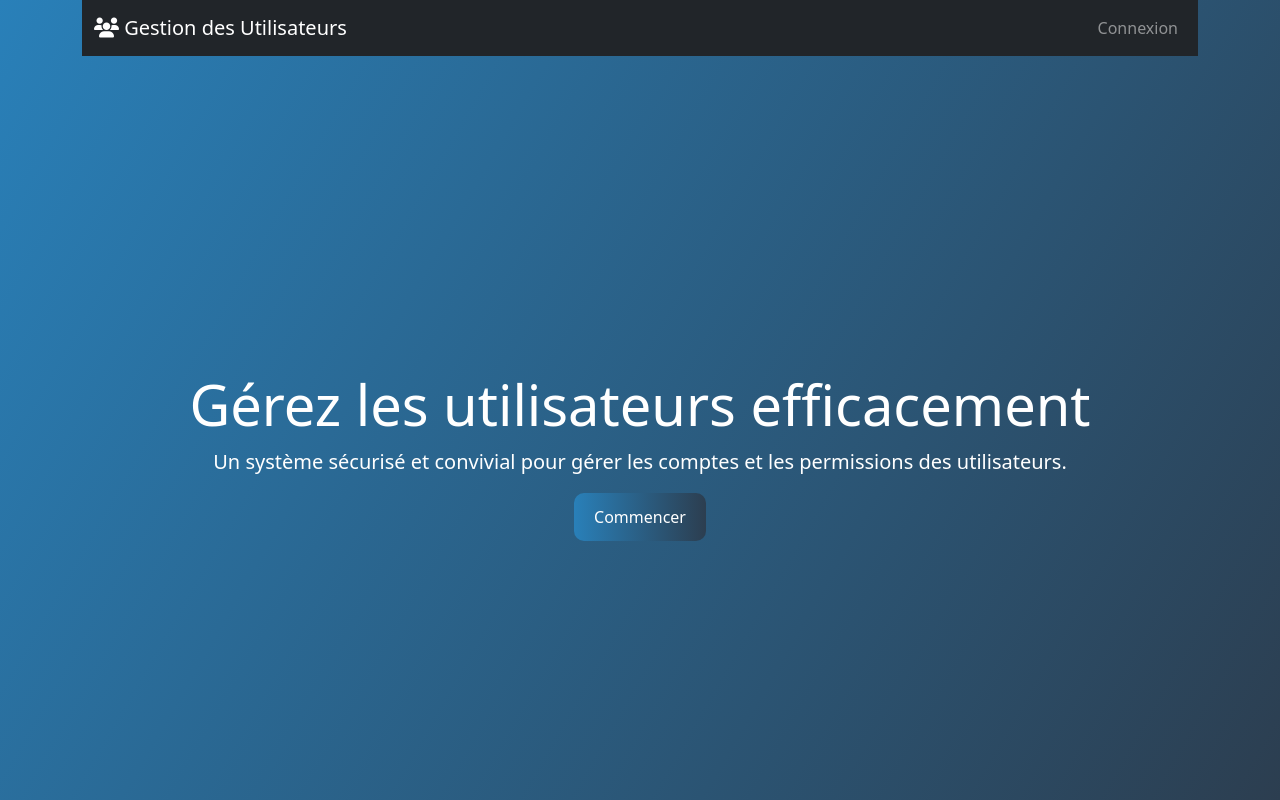
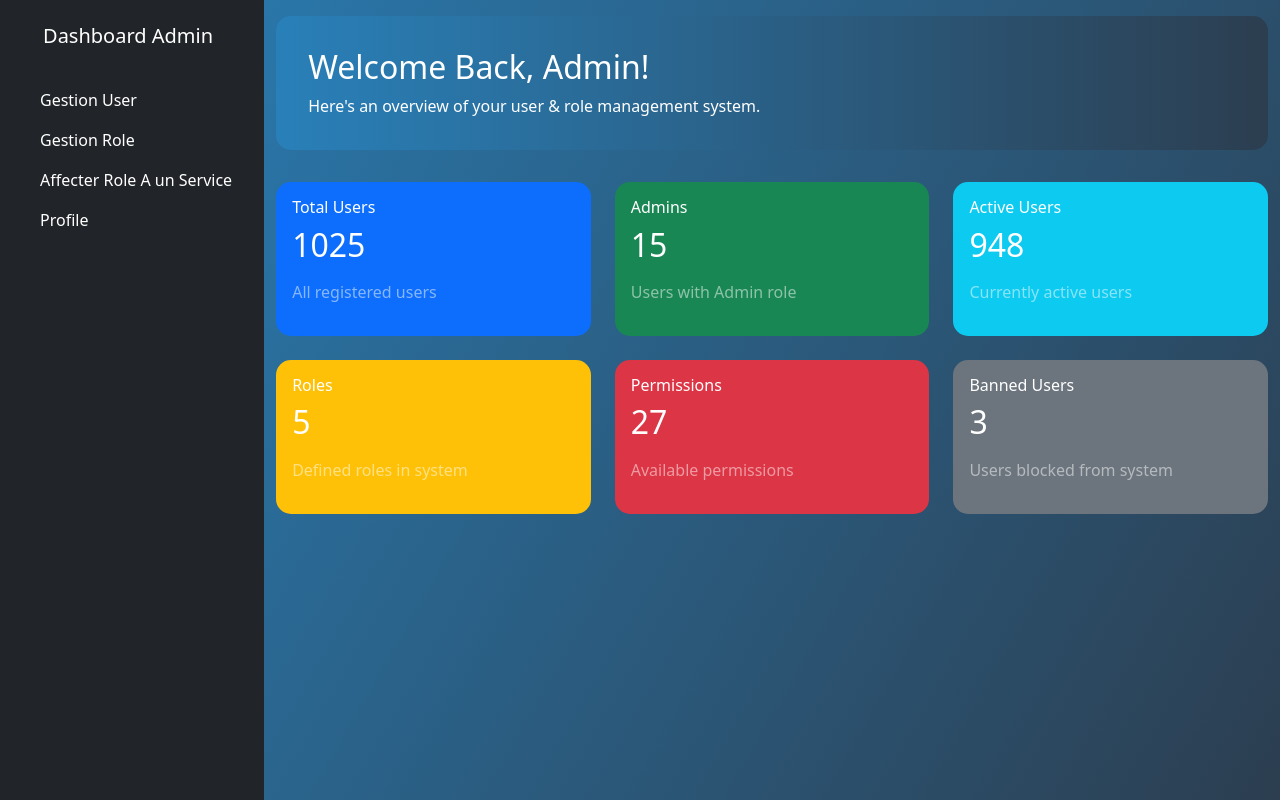
Before and after one commit to hatimSa/Projet-SDR, an Angular app in the folder frontend/: page /admin-dashboard in a window 1280 px wide. Before the commit this address led to /home. Built offline with nearby package versions, Linux system fonts and the light colour scheme.

Commit message:
Ajout du dashboard admin

```diff
--- a/frontend/src/app/app-routing.module.ts
+++ b/frontend/src/app/app-routing.module.ts
@@ -11,6 +11,7 @@ import { UserDashboardComponent } from './components/user/user-dashboard/user-da
 import { UserListComponent } from './components/admin/user-list/user-list.component';
 import { UserAddComponent } from './components/admin/user-add/user-add.component';
 import { UserEditComponent } from './components/admin/user-edit/user-edit.component';
+import { DashboardAdminComponent } from './components/admin/dashboard-admin/dashboard-admin.component';
 
 const routes: Routes = [
   { path: '', redirectTo: 'home', pathMatch: 'full' },  // redirection racine vers home
@@ -20,7 +21,7 @@ const routes: Routes = [
   { path: 'login', component: LoginComponent },
   { path: 'register', component: RegisterComponent },
   { path: 'register-success', component: RegistrationSuccessComponent },
-
+  { path: 'admin-dashboard', component: DashboardAdminComponent },
   // Routes utilisateur
   { path: 'profile', component: ProfileComponent },
   { path: 'user-dashboard', component: UserDashboardComponent },
--- a/frontend/src/app/app.module.ts
+++ b/frontend/src/app/app.module.ts
@@ -21,6 +21,7 @@ import { AdminNavbarComponent } from './components/admin/navbar/navbar.component
 import { UserNavbarComponent } from './components/user/navbar/navbar.component';
 import { UserAddComponent } from './components/admin/user-add/user-add.component';
 import { UserEditComponent } from './components/admin/user-edit/user-edit.component';
+import { DashboardAdminComponent } from './components/admin/dashboard-admin/dashboard-admin.component';
 
 @NgModule({
   declarations: [
@@ -31,7 +32,8 @@ import { UserEditComponent } from './components/admin/user-edit/user-edit.compon
     RegisterComponent,
     RegistrationSuccessComponent,
     UserDashboardComponent,
-    UserListComponent
+    UserListComponent,
+    DashboardAdminComponent
   ],
   imports: [
     BrowserModule,
--- /dev/null
+++ b/frontend/src/app/components/admin/dashboard-admin/dashboard-admin.component.html
@@ -0,0 +1,32 @@
+<div class="container-fluid">
+  <div class="row flex-nowrap">
+    <div class="col py-3">
+      <div class="welcome-section">
+        <h2>Welcome Back, Admin!</h2>
+        <p class="mb-0">Here's an overview of your user & role management system.</p>
+      </div>
+
+      <div class="row g-4 mb-4">
+        <div class="col-md-4" *ngFor="let stat of stats">
+          <div class="card stat-card text-white h-100" [ngClass]="stat.bg">
+            <div class="card-body">
+              <div class="d-flex justify-content-between">
+                <div>
+                  <h6 class="card-title">{{ stat.title }}</h6>
+                  <h2 class="mb-0">{{ stat.value }}</h2>
+                </div>
+                <div class="fs-1">
+                  <i class="bi" [ngClass]="stat.icon"></i>
+                </div>
+              </div>
+              <div class="mt-3">
+                <span class="text-white-50">{{ stat.description }}</span>
+              </div>
+            </div>
+          </div>
+        </div>
+      </div>
+
+    </div>
+  </div>
+</div>
--- /dev/null
+++ b/frontend/src/app/components/admin/dashboard-admin/dashboard-admin.component.scss
@@ -0,0 +1,18 @@
+.stat-card {
+  border: none;
+  border-radius: 15px;
+  transition: transform 0.3s ease;
+  margin-bottom: 1rem;
+
+  &:hover {
+    transform: translateY(-5px);
+  }
+}
+
+.welcome-section {
+  background: linear-gradient(to right, #2980b9, #2c3e50);
+  color: white;
+  padding: 2rem;
+  border-radius: 15px;
+  margin-bottom: 2rem;
+}
--- /dev/null
+++ b/frontend/src/app/components/admin/dashboard-admin/dashboard-admin.component.ts
@@ -0,0 +1,17 @@
+import { Component } from '@angular/core';
+
+@Component({
+  selector: 'app-dashboard-admin',
+  templateUrl: './dashboard-admin.component.html',
+  styleUrls: ['./dashboard-admin.component.scss']
+})
+export class DashboardAdminComponent {
+  stats = [
+    { title: 'Total Users', value: 1025, icon: 'bi-people', bg: 'bg-primary', description: 'All registered users' },
+    { title: 'Admins', value: 15, icon: 'bi-person-badge', bg: 'bg-success', description: 'Users with Admin role' },
+    { title: 'Active Users', value: 948, icon: 'bi-person-check', bg: 'bg-info', description: 'Currently active users' },
+    { title: 'Roles', value: 5, icon: 'bi-shield-lock', bg: 'bg-warning', description: 'Defined roles in system' },
+    { title: 'Permissions', value: 27, icon: 'bi-lock', bg: 'bg-danger', description: 'Available permissions' },
+    { title: 'Banned Users', value: 3, icon: 'bi-person-x', bg: 'bg-secondary', description: 'Users blocked from system' }
+  ];
+}
--- a/frontend/src/app/components/admin/navbar/navbar.component.html
+++ b/frontend/src/app/components/admin/navbar/navbar.component.html
@@ -1,5 +1,5 @@
 <nav class="navbar navbar-dark bg-dark sidebar d-flex flex-column p-3">
-  <a class="navbar-brand d-flex align-items-center mb-4" routerLink="/admin/dashboard">
+  <a class="navbar-brand d-flex align-items-center mb-4" routerLink="/admin-dashboard">
     <i class="bi bi-mortarboard-fill fs-3 me-2"></i>
     <span class="d-none d-lg-inline">Dashboard Admin</span>
   </a>
--- a/frontend/src/app/components/admin/user-list/user-list.component.ts
+++ b/frontend/src/app/components/admin/user-list/user-list.component.ts
@@ -19,8 +19,15 @@ export class UserListComponent implements OnInit {
   }
 
   loadUsers(): void {
-    this.userService.getUsers().subscribe(users => this.users = users);
-  }
+  this.userService.getUsers().subscribe({
+    next: users => this.users = users,
+    error: err => {
+      console.error('Erreur chargement users', err);
+      alert('Erreur lors du chargement des utilisateurs');
+    }
+  });
+}
+
 
   addUser(): void {
     this.router.navigate(['/admin/users/add']);
```
Also changed, not shown: 1 other file (tests, documents, lock files or other folders).
